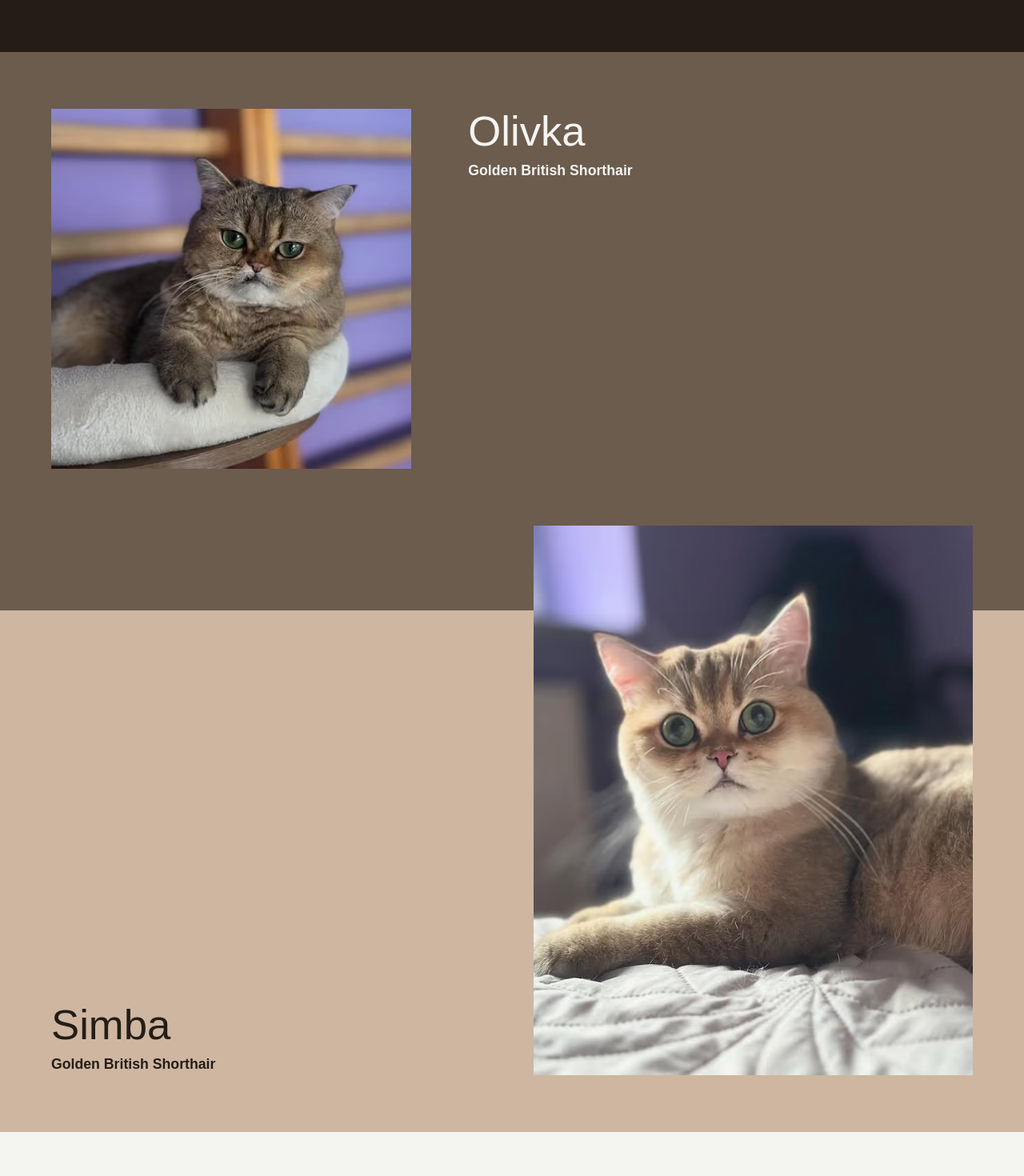
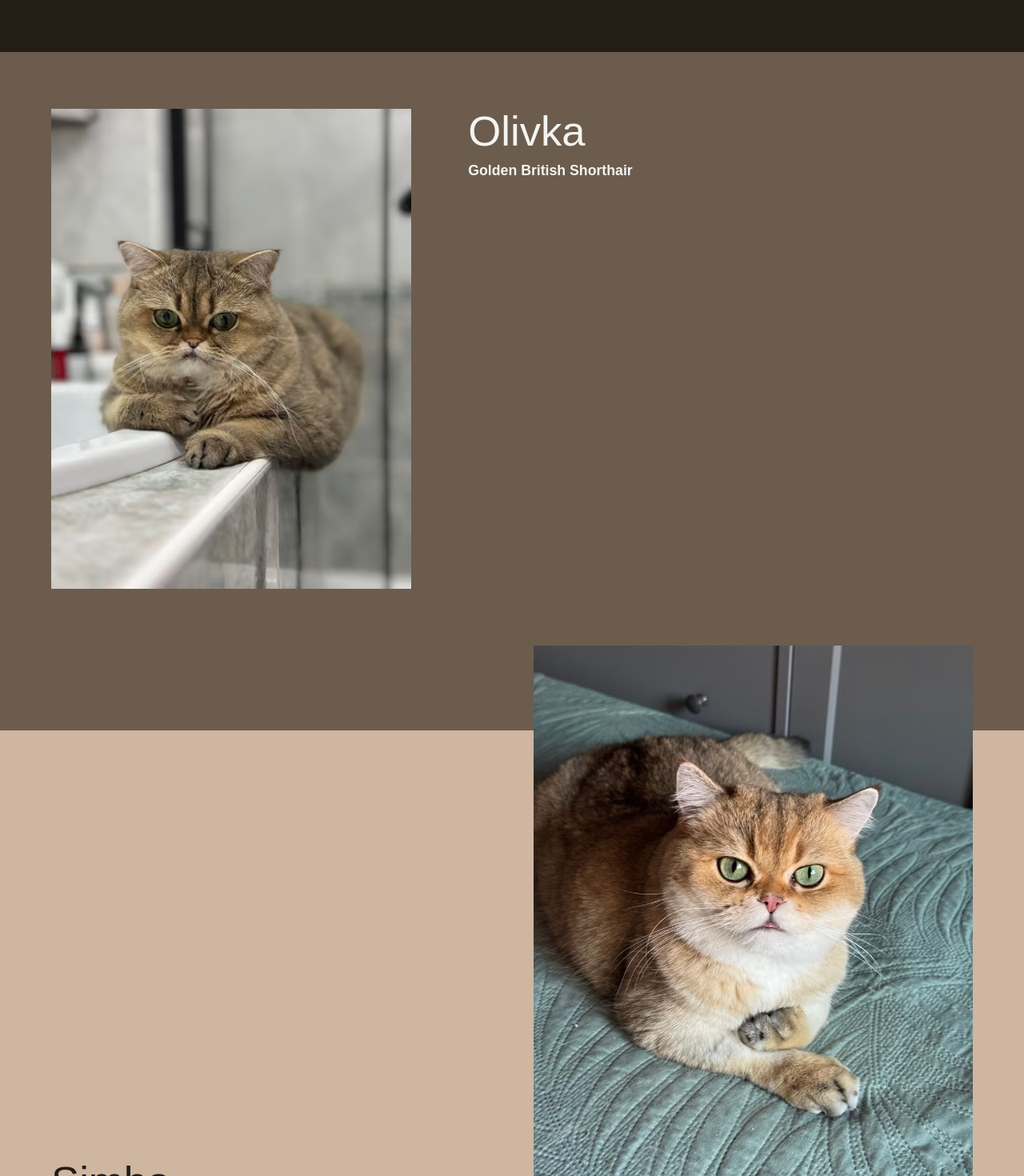
Before and after one commit to MN1rvana/olivka-and-simba, a Next.js app: page /olivka-and-simba/ in a window 1280 px wide. Shown: the part 620-2090 px from the top of the page at 80% size. Built offline with nearby package versions, Linux system fonts and the light colour scheme; a web font is replaced by a local one.

Commit message:
feat: use new photos for the portraits and the link preview

```diff
--- a/scripts/make-share-images.mjs
+++ b/scripts/make-share-images.mjs
@@ -20,8 +20,8 @@ const APP = path.join(ROOT, 'src', 'app');
 const manifest = JSON.parse(await readFile(path.join(ROOT, 'src', 'data', 'photos.json'), 'utf8'));
 
 // The same photos as the portraits in src/data/cats.ts. Change both together.
-const LEFT = 'olivka-cat-bed';
-const RIGHT = 'simba-bedspread';
+const LEFT = 'olivka-bathtub';
+const RIGHT = 'simba-teal-bedspread';
 
 const WIDTH = 1200;
 const HEIGHT = 630;
--- a/src/data/cats.ts
+++ b/src/data/cats.ts
@@ -31,7 +31,7 @@ export const cats: readonly Cat[] = [
     name: 'Olivka',
     birthday: null, // TODO(Maryna): 'YYYY-MM-DD'
     coat: 'Golden British Shorthair',
-    portraitId: 'olivka-cat-bed',
+    portraitId: 'olivka-bathtub',
     bio: [], // TODO(Maryna): 2–3 sentences. How Olivka came home, and what Olivka is like.
     traits: [], // TODO(Maryna): 3–5 traits
     favorites: [], // TODO(Maryna): favorite things
@@ -42,7 +42,7 @@ export const cats: readonly Cat[] = [
     name: 'Simba',
     birthday: null, // TODO(Maryna): 'YYYY-MM-DD'
     coat: 'Golden British Shorthair',
-    portraitId: 'simba-bedspread',
+    portraitId: 'simba-teal-bedspread',
     bio: [], // TODO(Maryna): 2–3 sentences. How Simba came home, and what Simba is like.
     traits: [], // TODO(Maryna): 3–5 traits
     favorites: [], // TODO(Maryna): favorite things
```
Also changed, not shown: src/app/opengraph-image.jpg.
